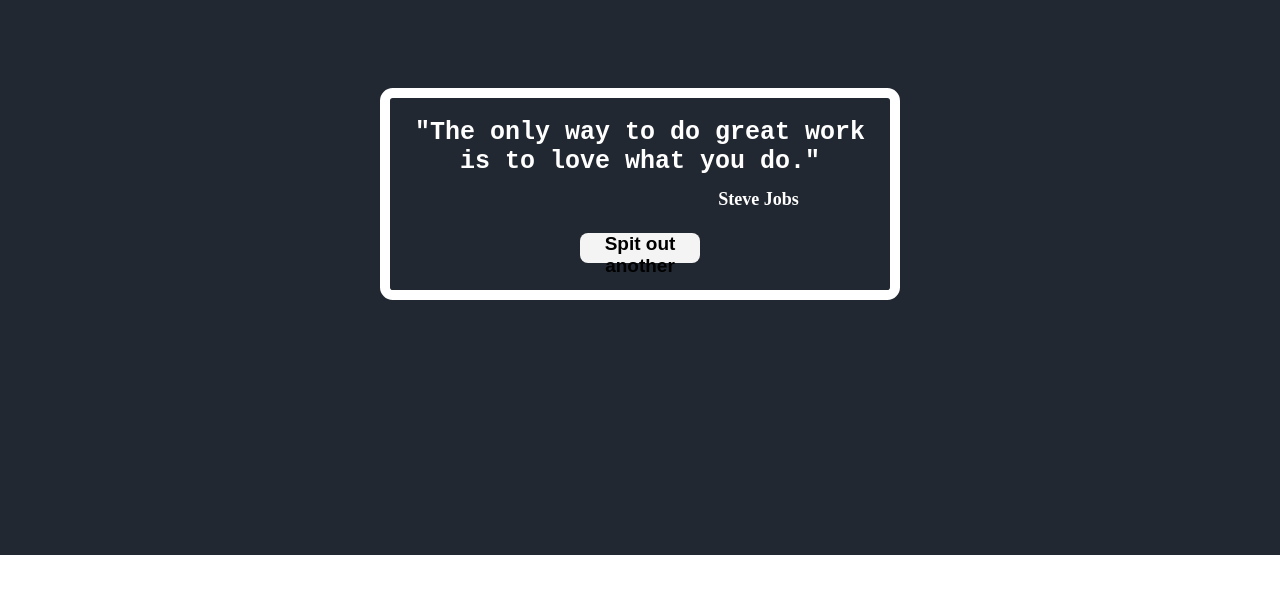
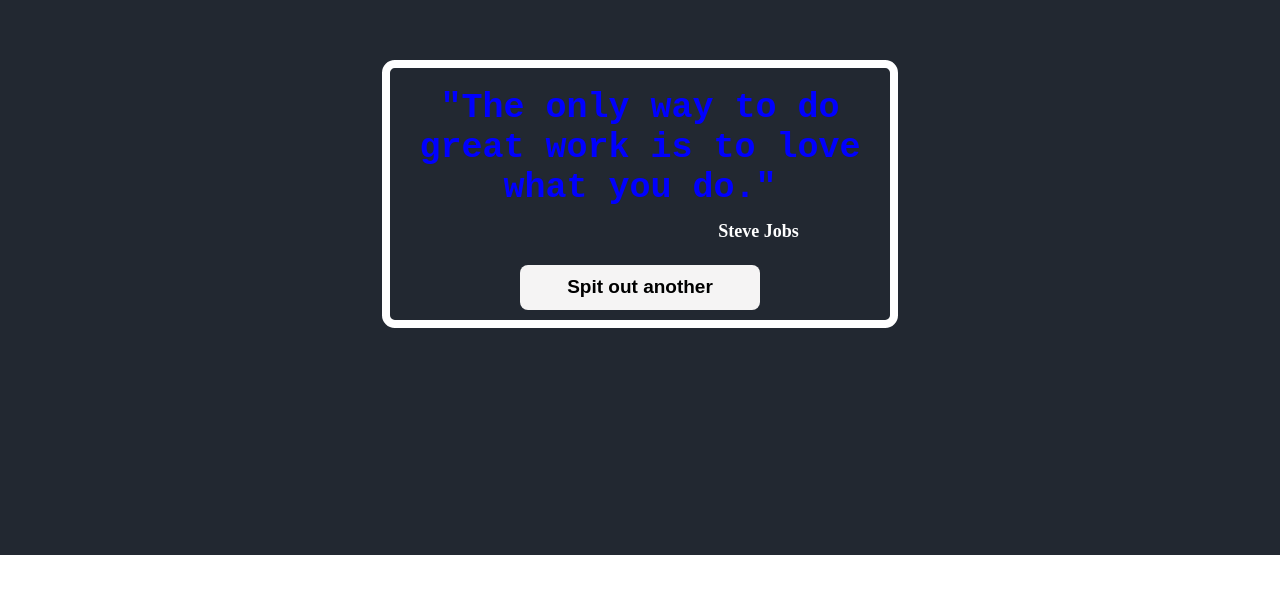
Before and after one commit to fu4303/quotes-app, a React (Create React App) app: page / in a window 1280 px wide. Shown: the part 167-760 px from the top of the page. Built offline with nearby package versions, Linux system fonts and the light colour scheme.

Commit message:
Update App.css

```diff
--- a/src/App.css
+++ b/src/App.css
@@ -18,13 +18,13 @@
   align-items: center;
   flex-direction: column;
   width: 500px;
-  border: solid white 10px;
+  border: solid white 8px;
   border-radius: 0.8rem;
 }
 
 .button {
-  width: 120px;
-  height: 30px;
+  width: 240px;
+  height: 45px;
   margin-top: 10px;
   border-radius: 0.5rem;
   color: black;
@@ -35,9 +35,9 @@
 }
 
 .quote {
-  font-size: 25px;
+  font-size: 35px;
   font-family: 'Courier New', Courier, monospace;
-  color: white;
+  color: blue;
   font-weight: bold;
   margin: 10px;
 }
```
